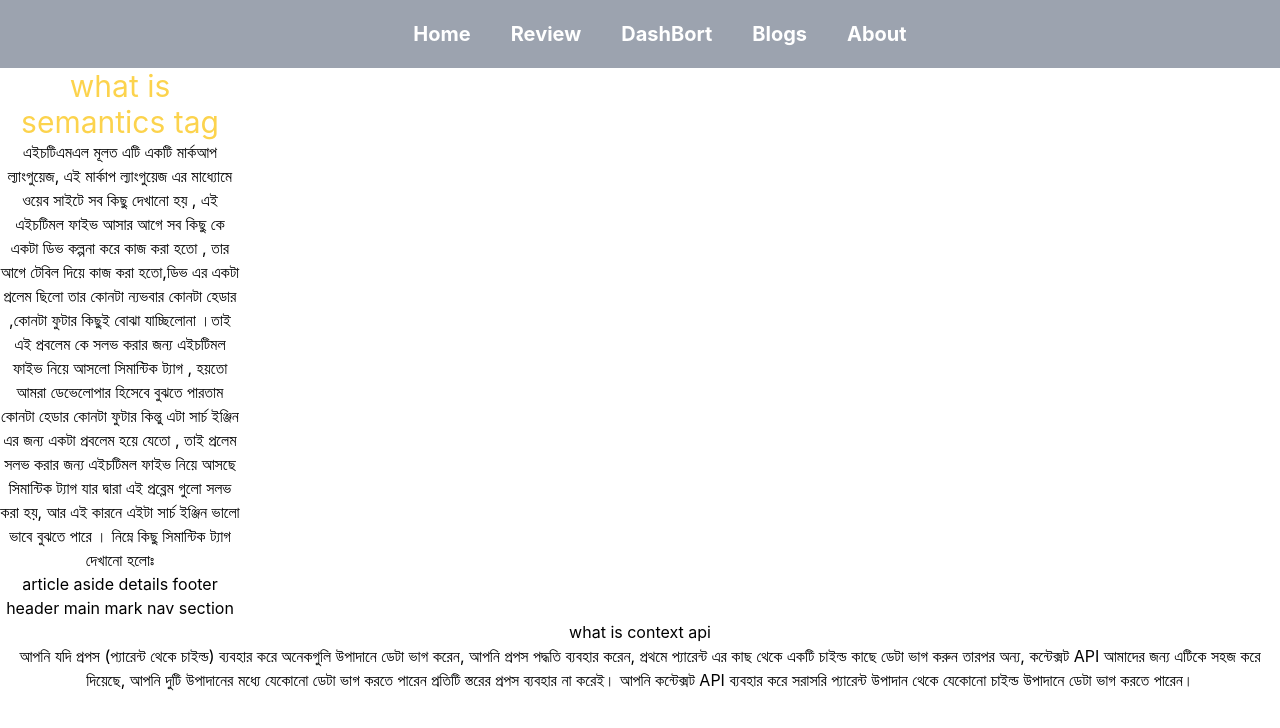
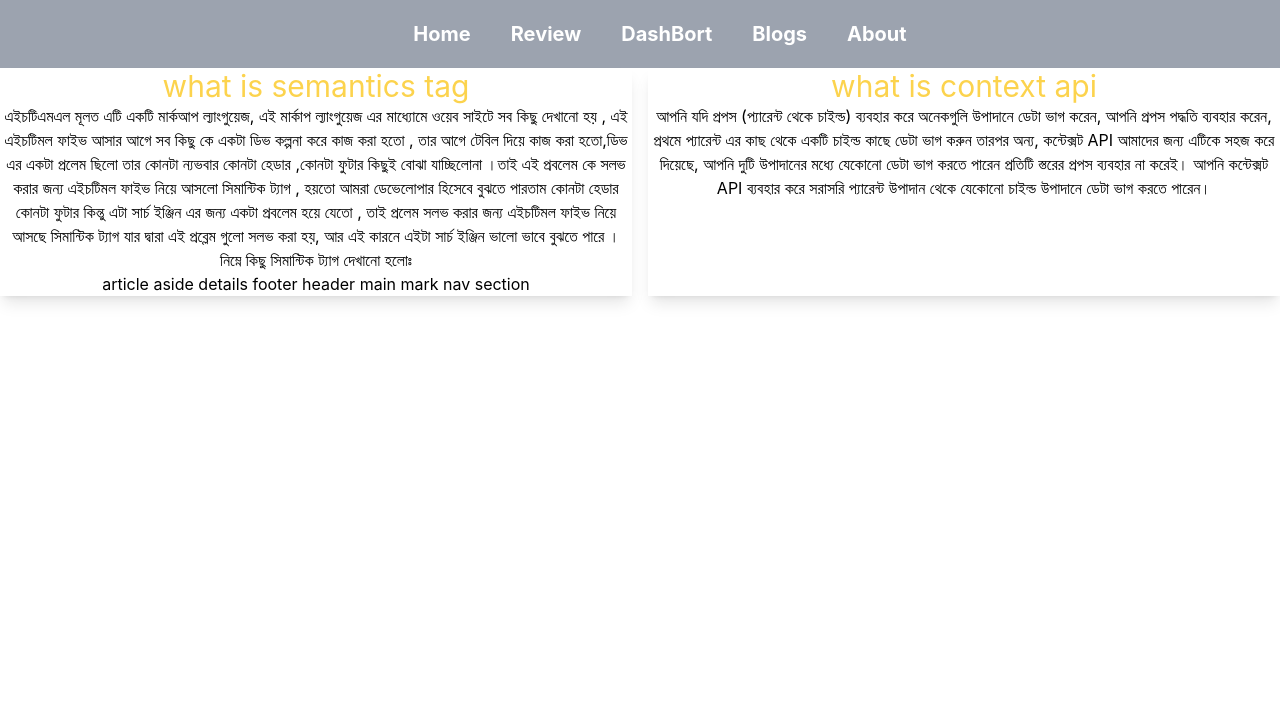
Before and after one commit to developerabdullah-me/product-analysis-website, a React (Create React App) app: page /blogs in a window 1280 px wide. Shown: the top 728 px of the page. Built offline with nearby package versions, Linux system fonts and the light colour scheme; the HTML template or start-up script is replaced by a standard one.

Commit message:
ui  final

```diff
--- a/src/Component/Blogs/Blogs.jsx
+++ b/src/Component/Blogs/Blogs.jsx
@@ -2,8 +2,8 @@ import React from 'react';
 
 const Blogs = () => {
     return (
-        <div>
-            <div className="w-60">
+        <div className="grid md:grid-cols-2 sm:grid-cols-1 gap-4">
+            <div className="shadow-lg">
            <h1 className="text-3xl text-amber-300">what is semantics tag</h1>
            <p>
            এইচটিএমএল মূলত এটি একটি মার্কআপ ল্যাংগুয়েজ,
@@ -23,10 +23,11 @@ main
 mark
 nav
 section
+
       </p>
       </div>
-      <div className="">
-          <h1>what is context api</h1>
+      <div className="shadow-lg">
+          <h1 className="text-3xl text-amber-300">what is context api</h1>
           <p>আপনি যদি প্রপস (প্যারেন্ট থেকে চাইল্ড) ব্যবহার করে অনেকগুলি উপাদানে ডেটা ভাগ করেন, আপনি প্রপস পদ্ধতি  ব্যবহার করেন, প্রথমে প্যারেন্ট এর কাছ থেকে একটি চাইল্ড কাছে ডেটা ভাগ করুন তারপর অন্য, কন্টেক্সট API আমাদের জন্য এটিকে সহজ করে দিয়েছে, আপনি দুটি উপাদানের মধ্যে যেকোনো ডেটা ভাগ করতে পারেন প্রতিটি স্তরের প্রপস ব্যবহার না করেই। আপনি কন্টেক্সট API ব্যবহার করে সরাসরি প্যারেন্ট উপাদান থেকে যেকোনো চাইল্ড উপাদানে ডেটা ভাগ করতে পারেন।</p>
       </div>
         </div>
--- a/src/Component/DashBort/DashBort.jsx
+++ b/src/Component/DashBort/DashBort.jsx
@@ -58,8 +58,8 @@ const DashBort = () => {
                     </RadarChart>
 <div className="">
 <RadialBarChart
-                width={600}
-                height={600}
+                width={700}
+                height={700}
                 innerRadius="10%"
                 outerRadius="80%"
                 data={data}
```
